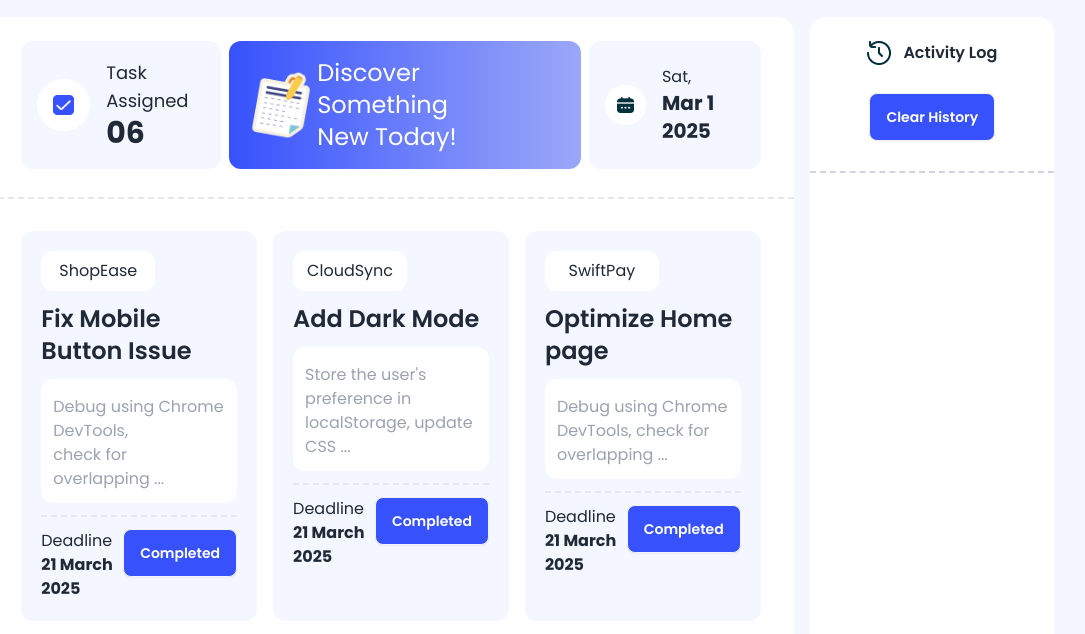
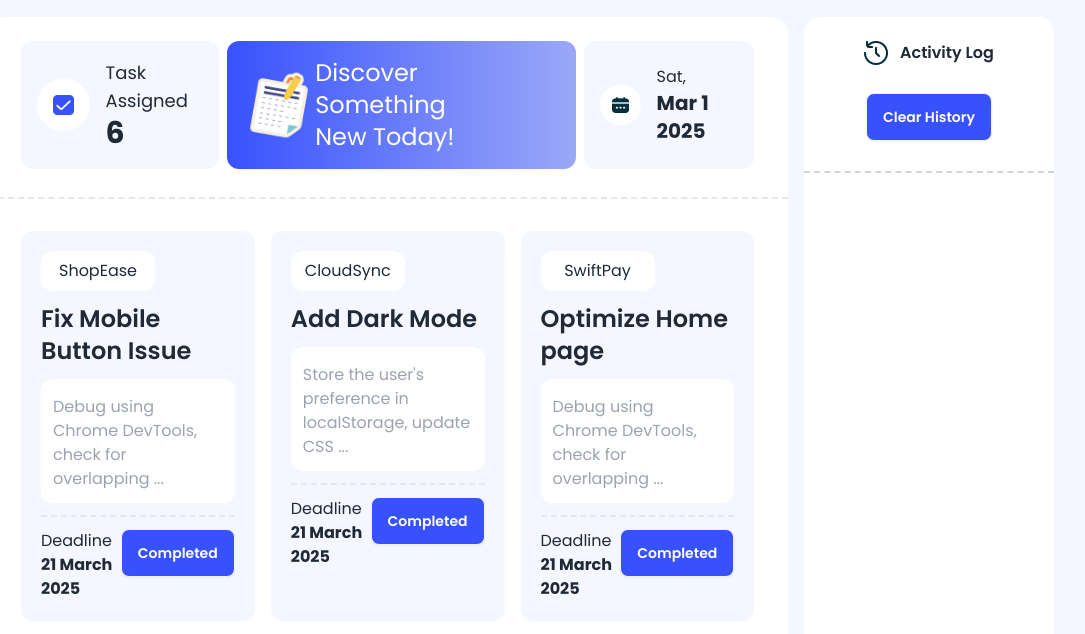
Before and after one commit to istiakiraz/Dev-Board-A5, a plain HTML site: page index.html in a window 1280 px wide. Shown: the part 119-753 px from the top of the page, without its empty margins (119-1204 px from the left). Drawn offline with nearby package versions, Linux system fonts and the light colour scheme.

Commit message:
added some change and final update

```diff
--- a/index.html
+++ b/index.html
@@ -7,6 +7,7 @@
     <link rel="shortcut icon" href="assets/logo.png" type="image/x-icon">
     <title>Dev Board</title>
 
+    <!-- poppins font linkup -->
     <link rel="preconnect" href="https://fonts.googleapis.com">
     <link rel="preconnect" href="https://fonts.gstatic.com" crossorigin>
     <link
@@ -50,10 +51,10 @@
         </div>
     </nav>
 
-    <section class=" md:w-10/12 w-11/12 space-x-4  mx-auto md:flex   ">
+    <section class=" md:w-10/12 w-11/12 space-x-4 md:grid md:grid-cols-4  mx-auto   ">
         <!-- main task section -->
 
-        <div class="bg-white md:w-[75.625rem]  md:mx-auto rounded-2xl mb-8 pb-7">
+        <div class="bg-white col-span-3  md:mx-auto rounded-2xl mb-8 pb-7">
             <!-- task header -->
 
             <div class="w-11/12 mx-auto flex justify-between gap-2 pt-3 pb-4 md:pt-6 md:pb-7 ">
@@ -64,8 +65,8 @@
                     <div class="rounded-[2rem] bg-white md:p-4 p-3"><img src="assets/checkbox.png" alt=""></div>
 
                     <div>
-                        <h3 class="md:text-lg text-sm  " >Task Assigned</h3>
-                        <h1 id="task-number" class="md:text-3xl text-xl font-bold">06</h1>
+                        <h3 class="md:text-lg text-sm  ">Task Assigned</h3>
+                        <h1 id="task-number" class="md:text-3xl text-xl font-bold">6</h1>
                     </div>
                 </div>
 
@@ -249,7 +250,7 @@
         </div>
 
         <!-- Activity Log section -->
-        <div class="bg-white rounded-2xl mx-auto justify-items-center space-y-4 md:w-[22.875rem] mb-8 pb-7 ">
+        <div class="bg-white rounded-2xl mx-auto justify-items-center space-y-4  mb-8 pb-7 ">
 
             <div class="pt-6 flex space-x-3 mb-3 ">
                 <img src="assets/activity.png" alt="">
@@ -265,16 +266,11 @@
             <div id="history">
             </div>
 
-
-
         </div>
-
 
     </section>
 
-
-
-
+    <!-- JS linkup section -->
     <script src="js/button.js"></script>
     <script src="js/time.js"></script>
     <script src="js/submit.js"></script>
```
Also changed, not shown: discover.html (+11 -4 lines), js/submit.js (+0 -12 lines).
